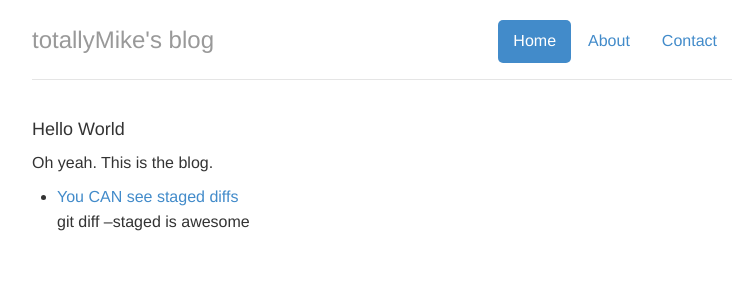
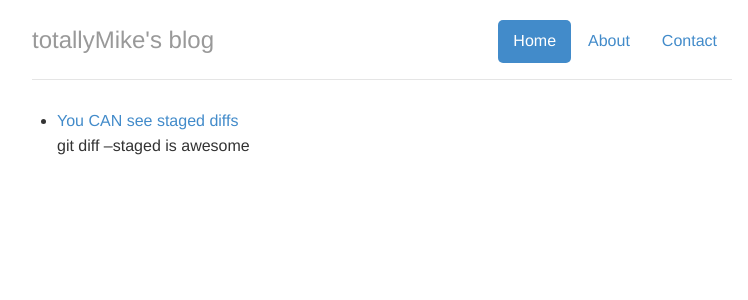
Before and after one commit to totallymike/totallymike.github.io, a Jekyll site: the page built from index.html, in a window 1280 px wide. Shown: the top 300 px of the page, without its empty margins (258-1006 px from the left). Built offline with Jekyll 4.4.1, drawn with Linux system fonts in a browser that asks for light colours; nearby versions of some CDN libraries; Markdown is read by kramdown in place of the engine named in the settings.

Commit message:
Removed test blurb.

```diff
--- a/index.html
+++ b/index.html
@@ -5,8 +5,6 @@ title: totallyMike's blog
 
 <div class="row">
   <div class="col col-lg-6">
-    <h4>Hello World</h4>
-    <p>Oh yeah.  This is the blog.</p>
     <ul>
       {% for post in site.posts %}
       <li>
```
